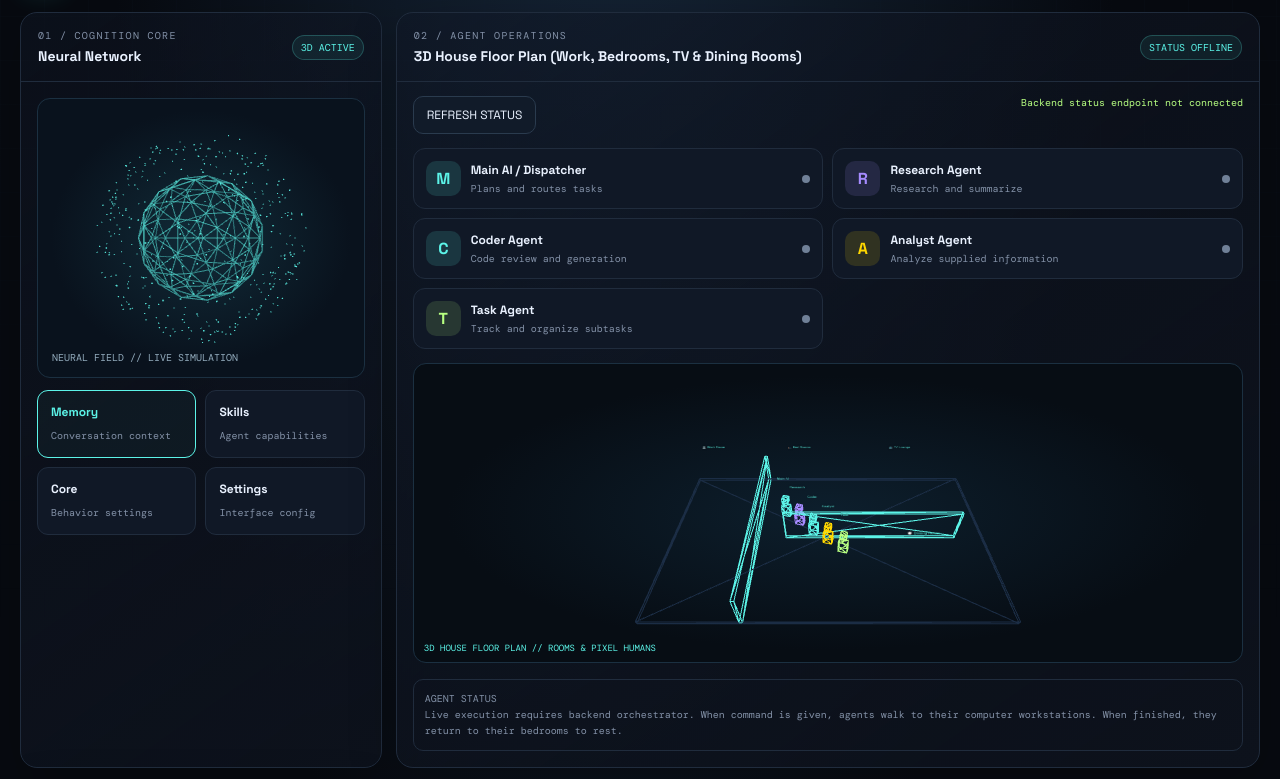
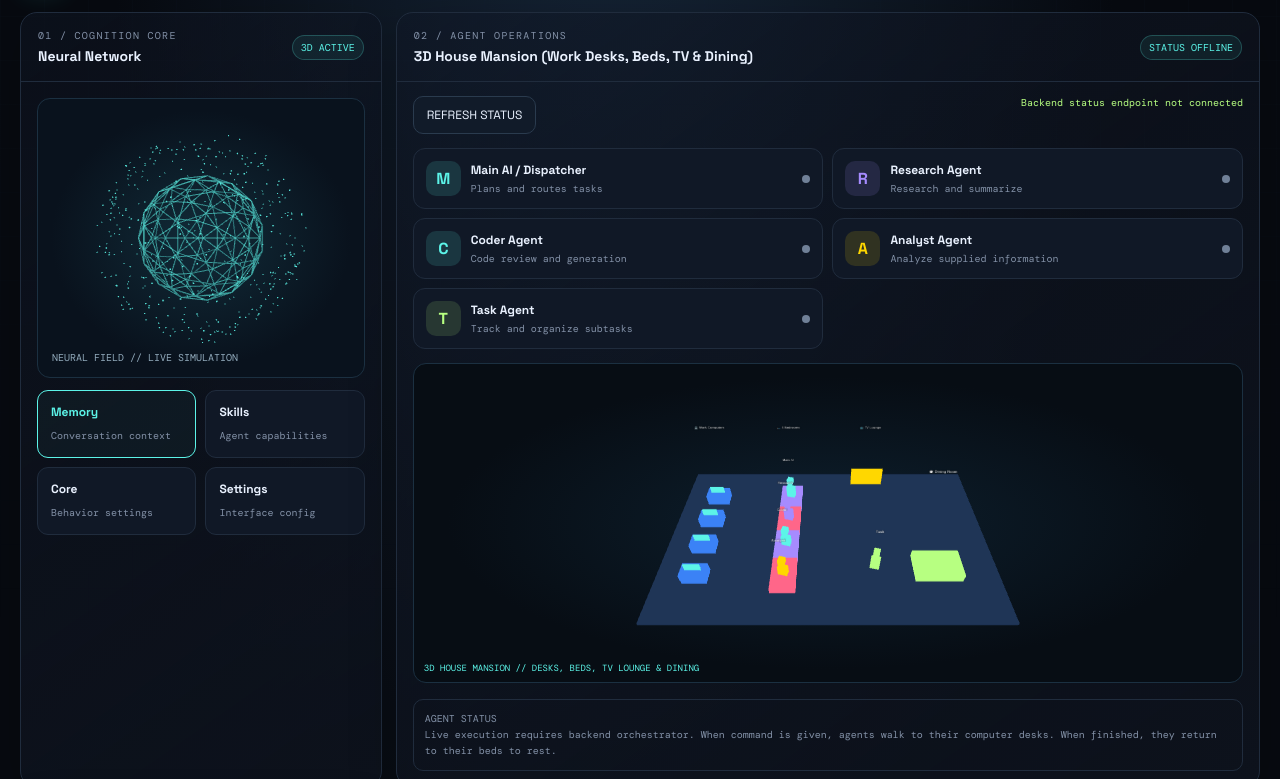
Before and after one commit to kingjonlove-art/My-Personal-AI, a website: page index.html in a window 1280 px wide. Shown: the part 72-851 px from the top of the page. Drawn offline with nearby package versions, Linux system fonts and the light colour scheme; no server answers.

Commit message:
Update index.html

```diff
--- a/index.html
+++ b/index.html
@@ -4,7 +4,7 @@
 <meta charset="UTF-8">
 <meta name="viewport" content="width=device-width,initial-scale=1">
 <meta name="theme-color" content="#070a10">
-<title>MY PERSONAL AI — 3D House Mansion Command Center</title>
+<title>MY PERSONAL AI — Realistic 3D House Mansion</title>
 <script src="https://cdnjs.cloudflare.com/ajax/libs/three.js/r128/three.min.js"></script>
 <style>
 @import url('https://fonts.googleapis.com/css2?family=DM+Mono:wght@400;500&family=Orbitron:wght@500;700&family=Space+Grotesk:wght@400;500;600;700&display=swap');
@@ -18,7 +18,7 @@ header{display:flex;justify-content:space-between;align-items:center;gap:15px;fl
 .layout{display:grid;grid-template-columns:minmax(260px,1fr) minmax(300px,1.1fr) minmax(340px,1.25fr);gap:14px}.panel{background:linear-gradient(145deg,#10172677,var(--panel));border:1px solid var(--line);border-radius:17px;overflow:hidden;box-shadow:0 15px 50px #0003;min-width:0}.ph{padding:16px 17px;border-bottom:1px solid var(--line);display:flex;justify-content:space-between;align-items:center;gap:8px}.eyebrow{font:10px 'DM Mono';color:var(--muted);letter-spacing:.13em}.ptitle{font-size:14px;font-weight:700;margin-top:5px}.pill{font:10px 'DM Mono';color:var(--cyan);background:#5cf4e812;padding:5px 8px;border-radius:99px;border:1px solid #5cf4e83a}
 .brain-area{padding:16px}.brainbox{position:relative;height:280px;border:1px solid #1b3041;border-radius:13px;overflow:hidden;background:radial-gradient(ellipse,#112b38,#09121d 65%)}canvas{width:100%!important;height:100%!important;display:block}.brain-label{position:absolute;left:14px;bottom:13px;font:10px 'DM Mono';color:#92abbc;pointer-events:none;z-index:5}.node-grid{display:grid;grid-template-columns:repeat(2,1fr);gap:9px;margin-top:12px}.node{background:var(--panel2);border:1px solid var(--line);border-radius:11px;padding:13px;text-align:left;color:var(--text)}.node b{display:block;font-size:12px;margin-bottom:3px}.node span{font:10px 'DM Mono';color:var(--muted)}.node.active{border-color:var(--cyan);background:#5cf4e80a}.node.active b{color:var(--cyan)}
 .agent-panel{grid-column:span 2}.agent-tools{display:flex;gap:8px;flex-wrap:wrap;padding:14px 16px 0}.agent-grid{padding:14px 16px;display:grid;grid-template-columns:repeat(2,minmax(0,1fr));gap:9px}.agent{background:var(--panel2);border:1px solid var(--line);border-radius:12px;padding:12px;display:flex;align-items:center;gap:10px;min-width:0}.avatar{width:35px;height:35px;flex-shrink:0;border-radius:10px;display:grid;place-items:center;font-weight:700}.agent-info{min-width:0}.agent-info b{display:block;font-size:12px}.agent-info small{display:block;font:10px 'DM Mono';color:var(--muted);margin-top:4px;overflow-wrap:anywhere}.agent-state{margin-left:auto;width:8px;height:8px;flex-shrink:0;border-radius:50%;background:#708097}.agent[data-status="Working"] .agent-state{background:var(--gold);box-shadow:0 0 9px #ffd70088}.agent[data-status="Done"] .agent-state{background:var(--lime)}.agent[data-status="Error"] .agent-state{background:var(--red)}.agent[data-status="Queued"] .agent-state{background:var(--violet)}
-.mansion-monitor{margin:0 16px 16px;border:1px solid #1b3041;border-radius:13px;overflow:hidden;background:radial-gradient(ellipse,#0d1f2d,#070d14 65%);height:300px;position:relative}.mansion-label{position:absolute;left:10px;bottom:8px;font:9px 'DM Mono';color:#5cf4e8;pointer-events:none;z-index:5}
+.mansion-monitor{margin:0 16px 16px;border:1px solid #1b3041;border-radius:13px;overflow:hidden;background:radial-gradient(ellipse,#0d1f2d,#070d14 65%);height:320px;position:relative}.mansion-label{position:absolute;left:10px;bottom:8px;font:9px 'DM Mono';color:#5cf4e8;pointer-events:none;z-index:5}
 .monitor-note{margin:0 16px 16px;padding:11px;border:1px solid var(--line);border-radius:10px;color:var(--muted);font:10px/1.6 'DM Mono'}.right{grid-column:auto}.stream{padding:15px}.controls{display:flex;align-items:center;gap:8px;flex-wrap:wrap;margin-bottom:12px}.controls label{font:10px 'DM Mono';color:var(--muted)}select{background:var(--panel2);color:var(--text);border:1px solid var(--line);padding:9px;border-radius:9px;max-width:100%}.thinking{font:10px 'DM Mono';color:var(--lime);margin-left:auto}.viz{height:48px;background:#0a1119;border:1px solid var(--line);border-radius:12px;display:flex;align-items:center;justify-content:center;gap:5px;padding:8px;margin-bottom:13px}.bar{width:5px;border-radius:5px;background:linear-gradient(to top,var(--cyan),var(--violet));height:9px;animation:wave .65s ease-in-out infinite alternate;animation-play-state:paused}.viz.playing .bar{animation-play-state:running}@keyframes wave{to{height:31px}}
 .chatlog{height:280px;overflow:auto;display:flex;flex-direction:column;gap:10px;padding:12px;background:#060a10;border:1px solid var(--line);border-radius:12px;scroll-behavior:smooth}.bubble{max-width:96%;padding:10px 12px;border-radius:12px;font-size:12px;line-height:1.6;white-space:pre-wrap;overflow-wrap:anywhere}.bubble .tag{display:block;font:9px 'DM Mono';letter-spacing:.08em;margin-bottom:4px;opacity:.8}.bubble.user{align-self:flex-end;background:#102a31;border:1px solid #24514f}.bubble.ai{align-self:flex-start;background:#151d2d;border:1px solid #28364c}.bubble.system{align-self:center;color:var(--muted);font:10px 'DM Mono';max-width:100%;text-align:center}.bubble.error{align-self:flex-start;background:#2a101b;border:1px solid #673047;color:#ff9ab2}.composer{display:flex;gap:8px;margin-top:10px}.composer input{min-width:0;flex:1;background:var(--panel2);border:1px solid var(--line);border-radius:10px;padding:12px;color:var(--text);outline:none}.composer input:focus{border-color:var(--cyan)}.subrow{display:flex;justify-content:space-between;align-items:center;gap:8px;flex-wrap:wrap;margin-top:9px;color:var(--muted);font:10px 'DM Mono'}.foot{display:flex;justify-content:space-between;gap:10px;color:var(--muted);font:10px 'DM Mono';padding:17px 2px;flex-wrap:wrap}
 @media(max-width:1100px){.layout{grid-template-columns:1fr 1fr}.agent-panel{grid-column:1/-1}.right{grid-column:1/-1}}@media(max-width:680px){.app{padding:12px}.layout{grid-template-columns:1fr}.agent-panel,.right{grid-column:auto}.agent-grid{grid-template-columns:1fr}.statusbar{gap:7px}.brand h1{font-size:15px}.composer{flex-wrap:wrap}.composer input{flex-basis:55%}}@media(prefers-reduced-motion:reduce){*,*:before,*:after{animation-duration:.01ms!important;animation-iteration-count:1!important;scroll-behavior:auto!important}}
@@ -26,14 +26,14 @@ header{display:flex;justify-content:space-between;align-items:center;gap:15px;fl
 </head>
 <body><div class="app">
 <header>
- <div class="brand"><div class="mark">AI</div><div><h1>MY PERSONAL AI</h1><small>3D HOUSE FLOOR PLAN // AGENT MANSION</small></div></div>
+ <div class="brand"><div class="mark">AI</div><div><h1>MY PERSONAL AI</h1><small>REALISTIC 3D HOUSE MANSION // ROOMS & FURNITURE</small></div></div>
  <div class="statusbar"><span class="status" id="serverBadge"><i class="dot"></i><span id="serverText">CHECKING SERVER</span></span><span id="sysStatus">VOICE OFF</span><span>LATENCY <b id="lat">--</b>ms</span><span id="clock">--:--:--</span><button class="btn" id="soundBtn" type="button">SOUND ON</button></div>
 </header>
 <main class="layout">
 <section class="panel"><div class="ph"><div><div class="eyebrow">01 / COGNITION CORE</div><div class="ptitle">Neural Network</div></div><span class="pill" id="webglStatus">INITIALIZING</span></div>
 <div class="brain-area"><div class="brainbox" id="brainbox"><canvas id="brain" aria-label="Animated neural network visualization"></canvas><div class="brain-label" id="brainLabel">NEURAL FIELD // LIVE</div></div>
 <div class="node-grid"><button class="node active" data-name="Memory" data-color="#5cf4e8"><b>Memory</b><span>Conversation context</span></button><button class="node" data-name="Skills" data-color="#a68bff"><b>Skills</b><span>Agent capabilities</span></button><button class="node" data-name="Core" data-color="#b7ff81"><b>Core</b><span>Behavior settings</span></button><button class="node" data-name="Settings" data-color="#ffd700"><b>Settings</b><span>Interface config</span></button></div></div></section>
-<section class="panel agent-panel"><div class="ph"><div><div class="eyebrow">02 / AGENT OPERATIONS</div><div class="ptitle">3D House Floor Plan (Work, Bedrooms, TV & Dining Rooms)</div></div><span class="pill" id="agentSummary">5 AGENTS · IDLE</span></div>
+<section class="panel agent-panel"><div class="ph"><div><div class="eyebrow">02 / AGENT OPERATIONS</div><div class="ptitle">3D House Mansion (Work Desks, Beds, TV & Dining)</div></div><span class="pill" id="agentSummary">5 AGENTS · IDLE</span></div>
 <div class="agent-tools"><button class="btn" id="refreshAgents" type="button">REFRESH STATUS</button><span class="thinking" id="monitorText">Waiting for a command</span></div>
 <div class="agent-grid" id="agentGrid">
 <div class="agent" data-agent="main" data-status="Ready"><div class="avatar" style="background:#5cf4e822;color:var(--cyan)">M</div><div class="agent-info"><b>Main AI / Dispatcher</b><small>Plans and routes tasks</small></div><i class="agent-state"></i></div>
@@ -42,12 +42,12 @@ header{display:flex;justify-content:space-between;align-items:center;gap:15px;fl
 <div class="agent" data-agent="analyst" data-status="Ready"><div class="avatar" style="background:#ffd70022;color:var(--gold)">A</div><div class="agent-info"><b>Analyst Agent</b><small>Analyze supplied information</small></div><i class="agent-state"></i></div>
 <div class="agent" data-agent="task" data-status="Ready"><div class="avatar" style="background:#b7ff8122;color:var(--lime)">T</div><div class="agent-info"><b>Task Agent</b><small>Track and organize subtasks</small></div><i class="agent-state"></i></div>
 </div>
-<!-- থ্রি-ডি হাউস ফ্লোর প্ল্যান ও রুম ডিজাইন -->
+<!-- রিয়ালিস্টিক থ্রি-ডি হাউস ফ্লোর প্ল্যান ও রুম ডিজাইন -->
 <div class="mansion-monitor" id="mansionBox">
-  <canvas id="mansionCanvas" aria-label="3D House Floor Plan Rooms"></canvas>
-  <div class="mansion-label">3D HOUSE FLOOR PLAN // ROOMS & PIXEL HUMANS</div>
+  <canvas id="mansionCanvas" aria-label="Realistic 3D House Mansion Rooms"></canvas>
+  <div class="mansion-label">3D HOUSE MANSION // DESKS, BEDS, TV LOUNGE & DINING</div>
 </div>
-<p class="monitor-note">AGENT STATUS<br>Live execution requires backend orchestrator. When command is given, agents walk to their computer workstations. When finished, they return to their bedrooms to rest.</p></section>
+<p class="monitor-note">AGENT STATUS<br>Live execution requires backend orchestrator. When command is given, agents walk to their computer desks. When finished, they return to their beds to rest.</p></section>
 <section class="panel right"><div class="ph"><div><div class="eyebrow">03 / SIGNAL INTERFACE</div><div class="ptitle">Command Chat & Voice</div></div><span class="pill" id="micPill">MIC OFF</span></div><div class="stream">
 <div class="controls"><label for="languageMode">REPLY</label><select id="languageMode"><option value="auto">AUTO</option><option value="en">ENGLISH</option><option value="bn">BENGALI</option></select><span class="thinking" id="thinking" aria-live="polite">AI READY</span></div>
 <div class="viz" id="viz" aria-label="Voice playback animation"><i class="bar"></i><i class="bar"></i><i class="bar"></i><i class="bar"></i><i class="bar"></i><i class="bar"></i><i class="bar"></i><i class="bar"></i><i class="bar"></i></div>
@@ -244,40 +244,67 @@ function initNeural(){
   }
 }
 
-// থ্রি-ডি হাউস ফ্লোর প্ল্যান ও রুম ডিজাইন (কম্পিউটার ওয়ার্কপ্লেস, বেডরুম, টিভি লাউঞ্জ ও ডাইনিং)
+// রিয়ালিস্টিক থ্রি-ডি হাউস ফ্লোর প্ল্যান ও রুম ডিজাইন (কম্পিউটার ডেস্ক, বেড, টিভি লাউঞ্জ ও ডাইনিং)
 function initMansion(){
   const box=$("mansionBox"),canvas=$("mansionCanvas");
   try{
     if(!window.THREE)return;
     const scene=new THREE.Scene();
-    // টপ-ডাউন আইসোমেট্রিক বা ফ্লোর প্ল্যান ভিউয়ের জন্য ক্যামেরা অ্যাঙ্গেল সেট করা হয়েছে
     const camera=new THREE.PerspectiveCamera(50,1,1,1000);
-    camera.position.set(0, 7.5, 7.5);
-    camera.lookAt(0, 0, 0);
+    camera.position.set(0, 8, 8);
+    camera.lookAt(0, -0.5, 0);
 
     const renderer=new THREE.WebGLRenderer({canvas,antialias:true,alpha:true});
     renderer.setPixelRatio(Math.min(devicePixelRatio||1,2));
 
-    // বাড়ির ফ্লোর ও দেওয়ালের আউটলাইন পার্টিশন
-    const floorGeo = new THREE.BoxGeometry(11, 0.1, 6.5);
-    const floorMat = new THREE.MeshBasicMaterial({color: 0x1b2d45, wireframe: true});
+    // সুন্দর কাঠের ফ্লোর (Wooden Floor Look)
+    const floorGeo = new THREE.BoxGeometry(11, 0.1, 6.8);
+    const floorMat = new THREE.MeshBasicMaterial({color: 0x1f3556});
     const floor = new THREE.Mesh(floorGeo, floorMat);
-    floor.position.y = -1.2;
+    floor.position.y = -1.15;
     scene.add(floor);
 
-    // রুমের পার্টিশন দেওয়ালসমূহ (ফ্লোর প্ল্যান লুক দেওয়ার জন্য)
-    const wallMat = new THREE.MeshBasicMaterial({color: 0x5cf4e8, wireframe: true});
+    // রুমের কালারফুল দেওয়াল ও পার্টিশন
+    const wallMat = new THREE.MeshBasicMaterial({color: 0x2b4c7e});
 
-    // মধ্যবর্তী দেওয়াল
-    const wall1Geo = new THREE.BoxGeometry(0.1, 1.2, 6.5);
-    const wall1 = new THREE.Mesh(wall1Geo, wallMat);
-    wall1.position.set(-2.5, -0.6, 0);
-    scene.add(wall1);
+    // কাজের রুমের কম্পিউটার ডেস্ক (Computer Desks)
+    for(let i=0; i<4; i++){
+      const deskGeo = new THREE.BoxGeometry(0.8, 0.4, 0.5);
+      const deskMat = new THREE.MeshBasicMaterial({color: 0x3b82f6});
+      const desk = new THREE.Mesh(deskGeo, deskMat);
+      desk.position.set(-4.2, -0.9, -1.8 + (i * 1.2));
+      scene.add(desk);
 
-    const wall2Geo = new THREE.BoxGeometry(6.0, 1.2, 0.1);
-    const wall2 = new THREE.Mesh(wall2Geo, wallMat);
-    wall2.position.set(1.5, -0.6, 0);
-    scene.add(wall2);
+      // কম্পিউটারের মনিটর
+      const monitorGeo = new THREE.BoxGeometry(0.5, 0.3, 0.05);
+      const monitorMat = new THREE.MeshBasicMaterial({color: 0x5cf4e8});
+      const monitor = new THREE.Mesh(monitorGeo, monitorMat);
+      monitor.position.set(-4.2, -0.6, -1.8 + (i * 1.2));
+      scene.add(monitor);
+    }
+
+    // ৪টি বেড রুমের বেড (Beds)
+    for(let i=0; i<4; i++){
+      const bedGeo = new THREE.BoxGeometry(0.8, 0.25, 1.2);
+      const bedMat = new THREE.MeshBasicMaterial({color: i%2===0 ? 0xa68bff : 0xff6689});
+      const bed = new THREE.Mesh(bedGeo, bedMat);
+      bed.position.set(-1.4, -1.0, -1.8 + (i * 1.2));
+      scene.add(bed);
+    }
+
+    // টিভি লাউঞ্জ (TV Lounge Area)
+    const tvGeo = new THREE.BoxGeometry(1.2, 0.7, 0.1);
+    const tvMat = new THREE.MeshBasicMaterial({color: 0xffd700});
+    const tv = new THREE.Mesh(tvGeo, tvMat);
+    tv.position.set(1.5, -0.5, -2.5);
+    scene.add(tv);
+
+    // ডাইনিং রুম টেবিল ও চেয়ার (Dining Room)
+    const tableGeo = new THREE.BoxGeometry(1.5, 0.3, 1.0);
+    const tableMat = new THREE.MeshBasicMaterial({color: 0xb7ff81});
+    const table = new THREE.Mesh(tableGeo, tableMat);
+    table.position.set(3.5, -0.9, 1.5);
+    scene.add(table);
 
     // টেক্সট লেবেল তৈরির ফাংশন
     function createTextSprite(message) {
@@ -288,7 +315,7 @@ function initMansion(){
       context.fillStyle = "rgba(0, 0, 0, 0)";
       context.fillRect(0, 0, canvas2D.width, canvas2D.height);
       context.font = "Bold 16px 'Space Grotesk', sans-serif";
-      context.fillStyle = "#5cf4e8";
+      context.fillStyle = "#ffffff";
       context.textAlign = "center";
       context.fillText(message, 128, 64);
 
@@ -299,26 +326,26 @@ function initMansion(){
       return sprite;
     }
 
-    // রুমের নাম ও জোন
+    // রুমের লেবেল
     const zones = [
-      { name: "💻 Work Room", x: -4.0, z: -2.0 },
-      { name: "🛏️ Bed Rooms", x: -1.0, z: -2.0 },
-      { name: "📺 TV Lounge", x: 2.5, z: -2.0 },
-      { name: "🍽️ Dining Room", x: 2.5, z: 2.0 }
+      { name: "💻 Work Computers", x: -4.2, z: -2.7 },
+      { name: "🛏️ 4 Bedrooms", x: -1.4, z: -2.7 },
+      { name: "📺 TV Lounge", x: 1.5, z: -2.7 },
+      { name: "🍽️ Dining Room", x: 3.5, z: -0.2 }
     ];
     zones.forEach(z => {
       const zSprite = createTextSprite(z.name);
-      zSprite.position.set(z.x, 1.2, z.z);
+      zSprite.position.set(z.x, 1.5, z.z);
       scene.add(zSprite);
     });
 
-    // এজেন্ট এবং তাদের রুম ডেটা
+    // এজেন্ট এবং তাদের পজিশন ডেটা
     const agentData = [
-      { name: "Main AI", color: 0x5cf4e8, bedX: -1.5, workX: -4.2, z: -0.8 },
-      { name: "Research", color: 0xa68bff, bedX: -1.0, workX: -3.8, z: -0.4 },
-      { name: "Coder", color: 0x5cf4e8, bedX: -0.5, workX: -3.4, z: 0 },
-      { name: "Analyst", color: 0xffd700, bedX: 0, workX: -3.0, z: 0.4 },
-      { name: "Task", color: 0xb7ff81, bedX: 0.5, workX: -2.6, z: 0.8 }
+      { name: "Main AI", color: 0x5cf4e8, bedX: -1.4, workX: -4.2, z: -1.8 },
+      { name: "Research", color: 0xa68bff, bedX: -1.4, workX: -4.2, z: -0.6 },
+      { name: "Coder", color: 0x5cf4e8, bedX: -1.4, workX: -4.2, z: 0.6 },
+      { name: "Analyst", color: 0xffd700, bedX: -1.4, workX: -4.2, z: 1.8 },
+      { name: "Task", color: 0xb7ff81, bedX: 1.5, workX: 2.5, z: 1.5 }
     ];
 
     const agents = [];
@@ -329,7 +356,7 @@ function initMansion(){
 
       // পিক্সেল মানুষের বডি
       const bodyGeo = new THREE.BoxGeometry(0.3, 0.45, 0.18);
-      const mat = new THREE.MeshBasicMaterial({color: data.color, wireframe: true});
+      const mat = new THREE.MeshBasicMaterial({color: data.color});
       const body = new THREE.Mesh(bodyGeo, mat);
       body.position.y = -0.3;
       agentGroup.add(body);
@@ -350,12 +377,12 @@ function initMansion(){
       agents.push({group: agentGroup, label: label, bedX: data.bedX, workX: data.workX, z: data.z});
     });
 
-    // কমান্ড দিলে ওয়ার্ক রুমে কম্পিউটার স্টেশনে যাবে
+    // কমান্ড দিলে কম্পিউটারের ডেস্কে কাজ করতে যাবে
     window.triggerAgentWork = function() {
       isWorkingState = true;
     };
 
-    // কাজ শেষ হলে বেডরুমে রেস্টে ফিরবে
+    // কাজ শেষ হলে বেডরুমে ফিরে গিয়ে রেস্ট নেবে
     window.triggerAgentRest = function() {
       isWorkingState = false;
     };
```
